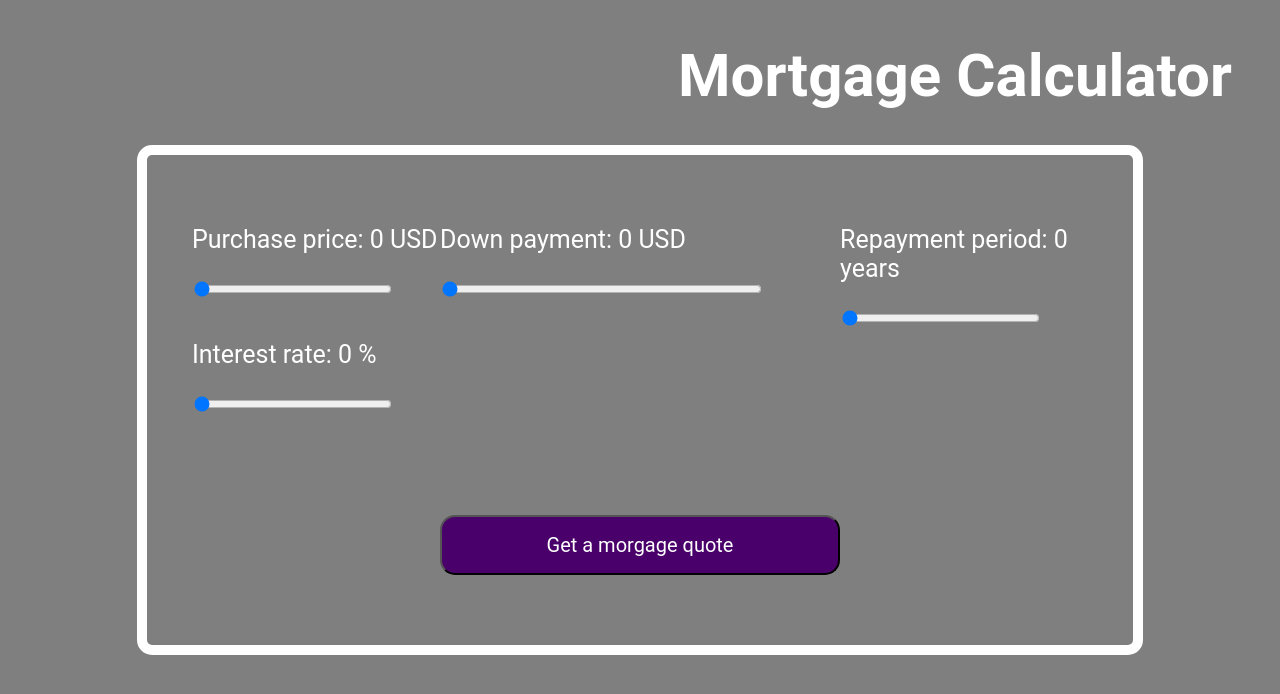
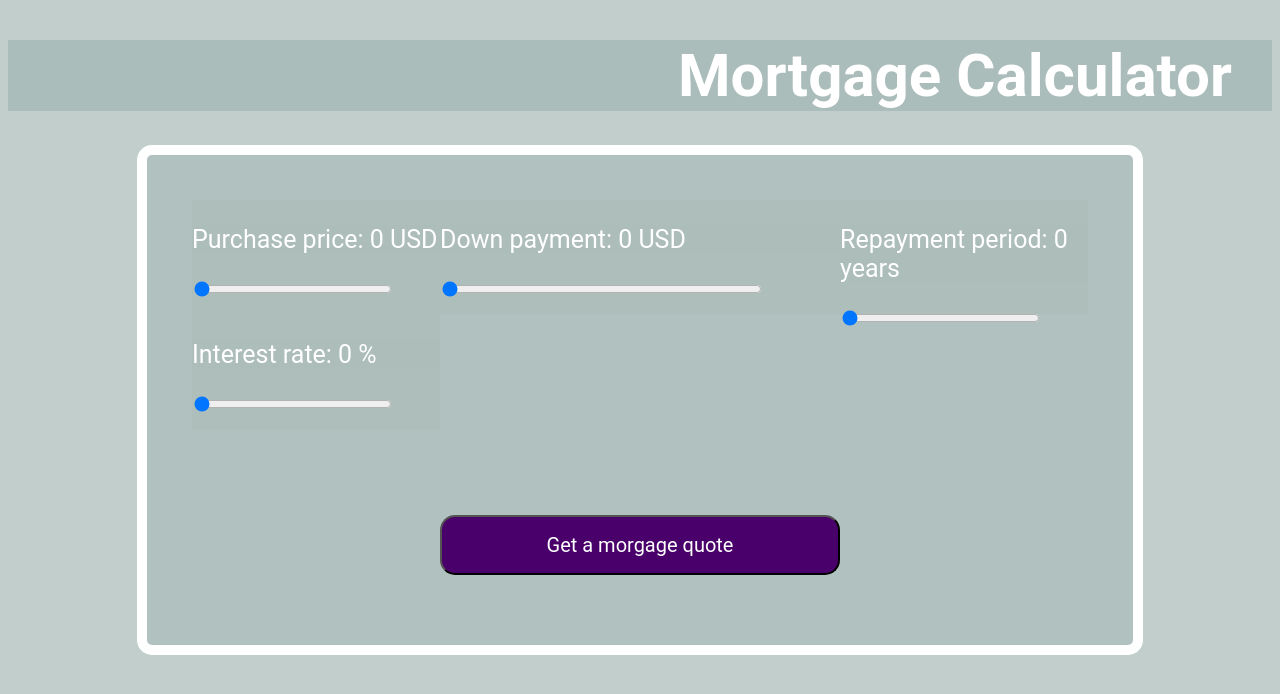
Before and after one commit to blksy/Mortgage-calculator, a Vue app: page / in a window 1280 px wide. Shown: the top 694 px of the page. Built offline with nearby package versions, Linux system fonts and the light colour scheme.

Commit message:
changed bg color

```diff
--- a/src/App.vue
+++ b/src/App.vue
@@ -68,7 +68,7 @@ export default{
 
 <style>
 * {
-  background-color: #7f7f7f;
+  background-color: #acbdbbbd;
   color: white;
   font-family: Roboto, Arial, sans-serif;
 }
```
